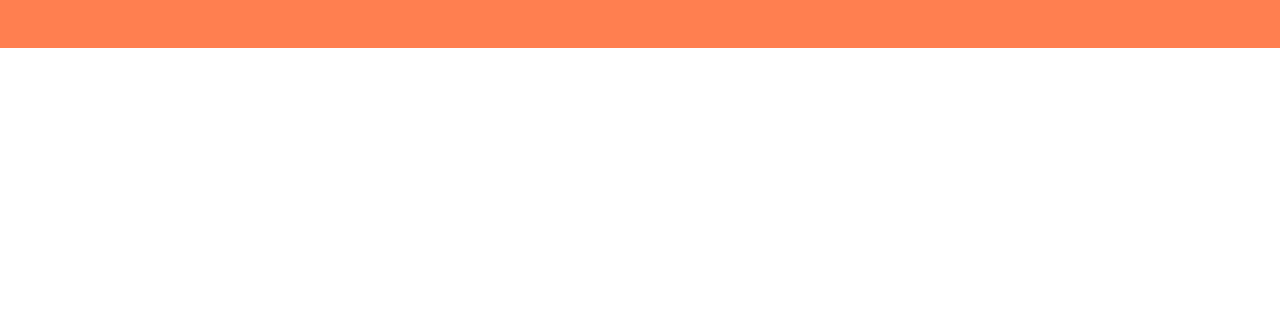
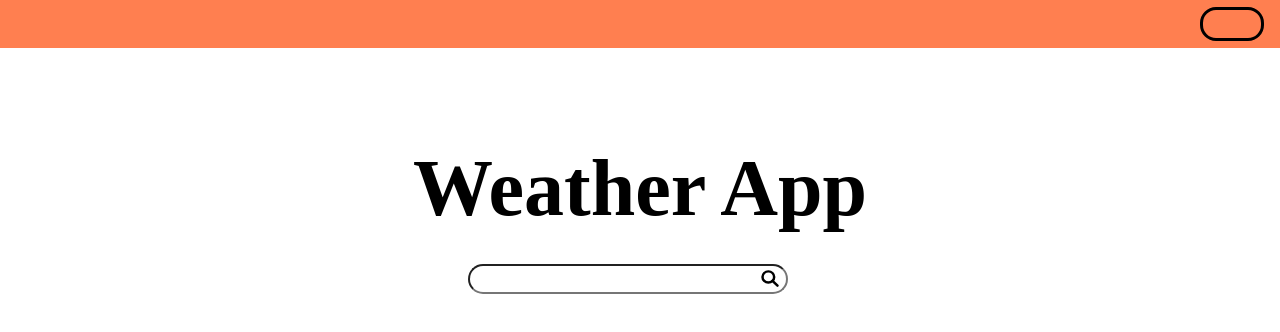
Before and after one commit to Newerk/weather-app, a plain HTML site: page index.html in a window 1280 px wide. Drawn offline with Linux system fonts and the light colour scheme.

Commit message:
Add Search Bar and Header Elements

```diff
--- a/index.html
+++ b/index.html
@@ -97,7 +97,12 @@
             <span class="slider round"></span>
         </label>
     </div>
-    <div class="content"></div>
+    <div class="content">
+        <h2><span>Weather App</span></h2>
+        <label class="search">
+            <input type="search" name="searchbar" id="search-bar">
+        </label>
+    </div>
 
 </body>
 
--- a/style.css
+++ b/style.css
@@ -4,10 +4,13 @@ body {
 }
 
 .header {
+    display: flex;
+    justify-content: space-between;
     width: 100%;
     height: 100%;
     background-color: coral;
     padding: 0 1rem 0 1rem;
+    align-items: center;
 }
 
 /* will unhide once a location is searched*/
@@ -16,8 +19,12 @@ body {
 }
 
 .content {
-    padding: 0 1rem 1rem 1rem;
-
+    height: 100%;
+    width: 100%;
+    padding: 5rem 1rem 1rem 1rem;
+    display: flex;
+    flex-direction: column;
+    align-items: center;
 }
 
 /* The switch - the box around the slider */
@@ -34,3 +41,31 @@ body {
     width: 0;
     height: 0;
 }
+
+#search-bar {
+    border-radius: 1rem;
+    width: 20rem;
+    padding-left: 1rem;
+    padding-right: 2rem;
+}
+
+.search::after {
+    position: relative;
+    content: url(assets/search.svg);
+    display: inline-block;
+    left: -2rem;
+    top: .25rem;
+    height: 1.2rem;
+    width: 1.2rem;
+}
+
+h2 {
+    font-size: 5rem;
+    margin-bottom: 1rem;
+}
+
+.switch {
+    width: 4rem;
+    border: 3px solid black;
+    border-radius: 1rem;
+}
```
Also changed, not shown: assets/search.svg (added).
